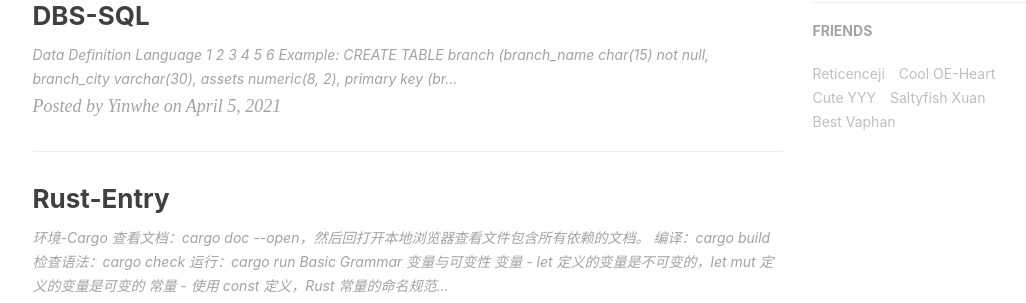
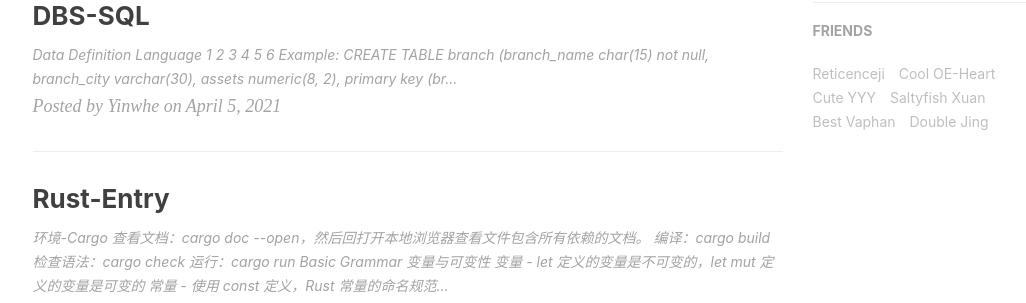
Before and after one commit to Yinwhe/Yinwhe.github.io, a Jekyll site: the page built from index.html, in a window 1280 px wide and 900 px high, scrolled down 766 px. Shown: the part 147-450 px from the top of the window, without its empty margins (135-1161 px from the left). Built offline with Jekyll 4.4.1, drawn with Linux system fonts in a browser that asks for light colours; nearby versions of some CDN libraries; formulas are drawn with MathJax 3; the list of posts is cut into pages by our own code; comment, search, counter and statistics services are not loaded.

Commit message:
2021-07-10

```diff
--- a/_config.yml
+++ b/_config.yml
@@ -113,6 +113,10 @@ friends: [
     {
       title: "Best Vaphan",
       href: "https://vaphan.com"
+    },
+    {
+      title: "Double Jing",
+      href: "https://j1ng-yuan.github.io"
     }
     # use ',' to divide each
 ]
```
